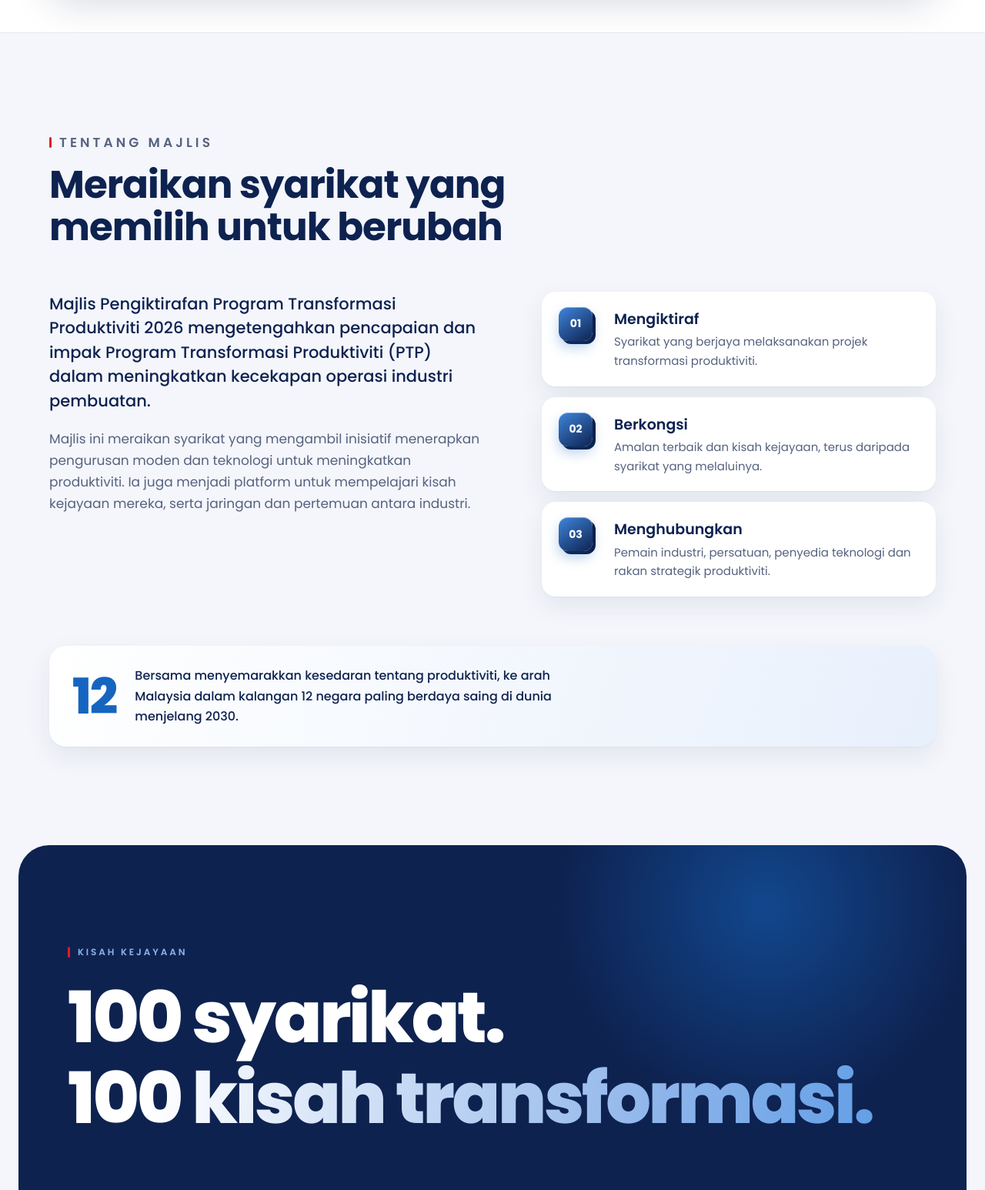
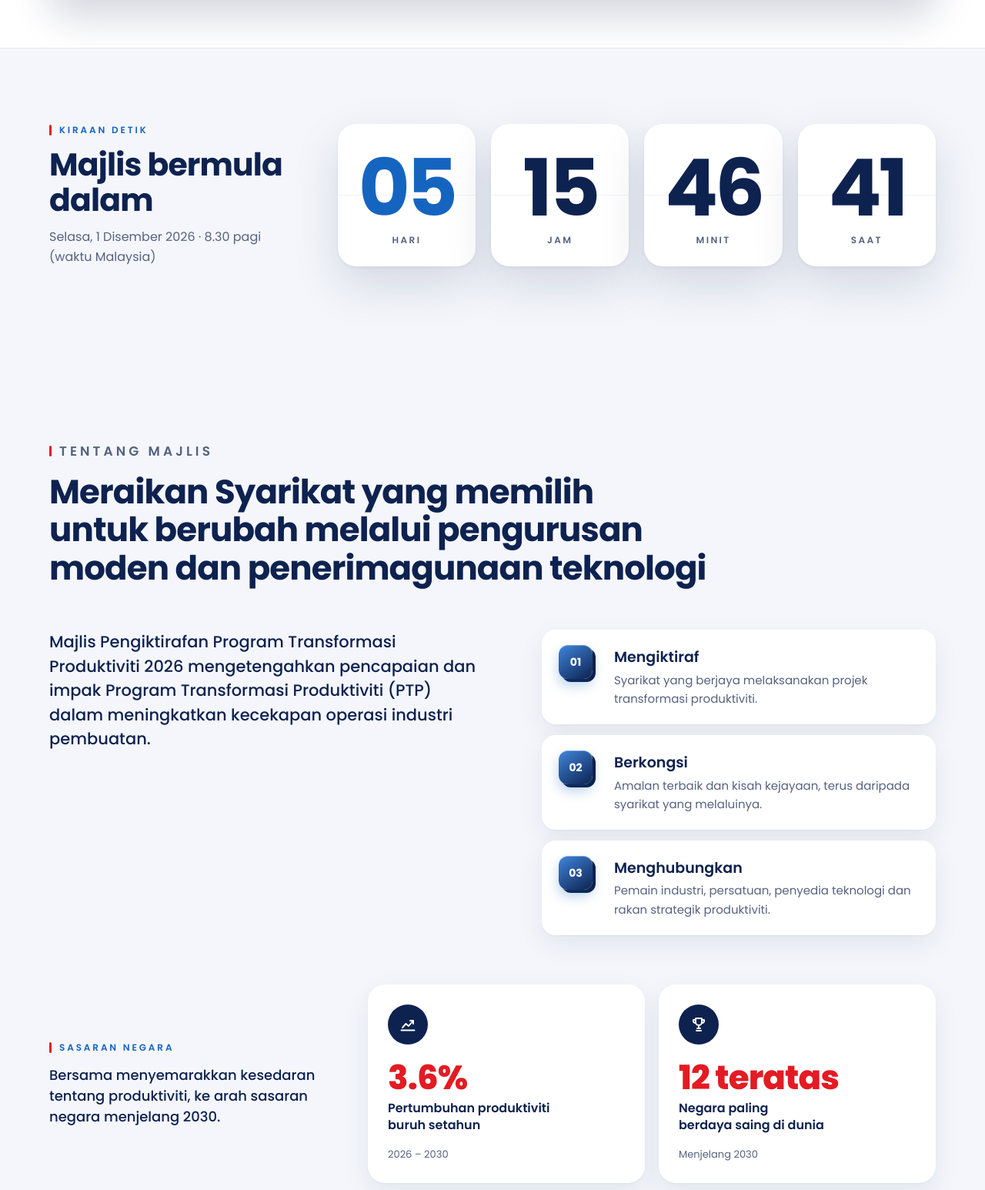
Before and after one commit to hqlhadi-commits/ptp2026, a plain HTML site: page index.html in a window 1280 px wide. Shown: the part 598-2144 px from the top of the page at 77% size. Drawn offline with Linux system fonts and the light colour scheme.

Commit message:
Pembetulan 1 (25 Nov): kiraan detik, sasaran 3.6%, tanpa perkataan Buku
- Hero: fon Great Vibes untuk "Majlis Pengiktirafan"; kesan sapuan cahaya berterusan pada "Produktiviti"
- Kiraan detik dikeluarkan dari bar butiran ke seksyen sendiri yang lebih besar (Hari/Jam/Minit/Saat)
- Tentang: tajuk baharu; perenggan kedua dibuang
- Sasaran negara: kad 3.6% pertumbuhan produktiviti buruh setahun (2026-2030) dan 12 teratas (menjelang 2030)
- Kisah Kejayaan: titik dibuang daripada tajuk
- Peluncuran: "Kisah Kejayaan Intervensi Program Transformasi Produktiviti bagi Industri Pembuatan"; perkataan Buku dibuang di seluruh halaman

Co-Authored-By: Claude Opus 5.5 <noreply@anthropic.com>
Claude-Session: https://claude.ai/code/session_01GJxeLQEk58V31Eh1SuR3u2

```diff
--- a/index.html
+++ b/index.html
@@ -7,7 +7,7 @@
 <meta name="description" content="Majlis Pengiktirafan Program Transformasi Produktiviti 2026, 1 Disember 2026, Sunway Resort Hotel. Memacu Transformasi, Melonjak Produktiviti.">
 <link rel="preconnect" href="https://fonts.googleapis.com">
 <link rel="preconnect" href="https://fonts.gstatic.com" crossorigin>
-<link href="https://fonts.googleapis.com/css2?family=Poppins:wght@400;500;600;700;800&display=swap" rel="stylesheet">
+<link href="https://fonts.googleapis.com/css2?family=Great+Vibes&family=Poppins:wght@400;500;600;700;800&display=swap" rel="stylesheet">
 <!--
   ============================================================
   NOTA UNTUK PASUKAN IT MPC
@@ -136,6 +136,8 @@ body.is-draf .ph {
 main { display: flex; flex-direction: column; }
 main > section { order: 50; }
 body[data-fasa="sebelum"] #hero { order: 1; }
+body[data-fasa="sebelum"] #kiraan { order: 2; }
+body:not([data-fasa="sebelum"]) #kiraan { display: none; }
 body[data-fasa="sebelum"] #fakta { order: 2; }
 body[data-fasa="sebelum"] #tentang { order: 3; }
 body[data-fasa="sebelum"] #kisah { order: 4; }
@@ -179,6 +181,8 @@ section { scroll-margin-top: 84px; }
 .sec { padding: clamp(72px, 10vw, 128px) 0; }
 .sec-head { display: grid; gap: 14px; margin-bottom: clamp(36px, 5vw, 56px); max-width: 760px; }
 .sec-head h2, .h2 { font-size: clamp(30px, 4.2vw, 50px); font-weight: 700; line-height: 1.1; letter-spacing: -0.02em; color: var(--navy); }
+.sec-head-wide { max-width: 980px; }
+.sec-head-wide h2 { font-size: clamp(28px, 3.4vw, 46px); line-height: 1.14; }
 .sec-head p { color: var(--muted); font-size: 17px; max-width: 62ch; }
 
 /* ---------- Hiasan latar (garis lengkung, titik) ---------- */
@@ -208,9 +212,19 @@ section { scroll-margin-top: 84px; }
 }
 .hero-title { display: inline-grid; justify-self: start; align-self: start; font-weight: 800; line-height: 1; }
 .hero-title > span { display: block; }
-.hero-title .script { font-weight: 500; font-size: clamp(26px, 3.1vw, 48px); line-height: 1.15; color: var(--navy); letter-spacing: -0.01em; margin-bottom: 2px; }
+.hero-title .script { font-family: "Great Vibes", "Brush Script MT", cursive; font-weight: 400; font-size: clamp(42px, 4.8vw, 78px); line-height: 1.1; color: var(--navy); letter-spacing: 0; margin: 0 0 -0.06em 0.02em; }
 .hero-title .l2 { font-size: clamp(28px, 3.7vw, 60px); font-weight: 700; color: var(--blue); letter-spacing: -0.02em; line-height: 1.08; }
-.hero-title .l3 { font-size: clamp(54px, 8.6vw, 136px); font-weight: 800; color: var(--navy); letter-spacing: -0.045em; line-height: 0.96; margin-left: -0.04em; }
+.hero-title .l3 { font-size: clamp(54px, 8.6vw, 136px); font-weight: 800; color: var(--navy); letter-spacing: -0.045em; line-height: 0.96; margin-left: -0.04em; padding-bottom: 0.04em; }
+/* Kesan berterusan pada "Produktiviti": sapuan cahaya biru perlahan merentasi huruf, berulang */
+.hero-title .l3 .shine {
+  background: linear-gradient(100deg, var(--navy) 0%, var(--navy) 42%, #2A6FD0 47%, #9CC3F2 50%, #2A6FD0 53%, var(--navy) 58%, var(--navy) 100%);
+  background-size: 260% 100%; background-position: 115% 0;
+  -webkit-background-clip: text; background-clip: text; color: transparent;
+}
+@media (prefers-reduced-motion: no-preference) {
+  .hero-title .l3 .shine { animation: shine 6.5s cubic-bezier(.45,.05,.35,1) 2s infinite; }
+  @keyframes shine { 0% { background-position: 115% 0; } 55%, 100% { background-position: -15% 0; } }
+}
 .hero-title .l4 { justify-self: end; font-size: clamp(26px, 3vw, 48px); font-weight: 800; color: var(--navy); letter-spacing: -0.02em; margin-top: 2px; }
 
 .hero-top { display: grid; grid-template-columns: minmax(0, 1.45fr) minmax(280px, 1fr); gap: clamp(32px, 6vw, 96px); align-items: end; }
@@ -231,7 +245,7 @@ section { scroll-margin-top: 84px; }
   padding: clamp(18px, 2vw, 24px) clamp(18px, 2vw, 24px) clamp(18px, 2vw, 24px) clamp(22px, 2.4vw, 32px);
   background: var(--navy);
   box-shadow: 0 24px 50px rgba(14,34,80,0.18);
-  display: grid; grid-template-columns: minmax(260px, 1.2fr) minmax(max-content, 1fr) minmax(max-content, 1fr) minmax(max-content, 1fr) auto;
+  display: grid; grid-template-columns: minmax(260px, 1.3fr) minmax(max-content, 1fr) minmax(max-content, 1fr) auto;
   align-items: center;
 }
 body[data-fasa="hari"] .event-bar { grid-template-columns: minmax(230px, 0.8fr) minmax(0, 1fr) minmax(0, 1fr) auto; }
@@ -247,10 +261,6 @@ body[data-fasa="selepas"] .event-bar { grid-template-columns: minmax(230px, 1fr)
 .ec-icon { flex-shrink: 0; width: 40px; height: 40px; border-radius: 50%; display: grid; place-items: center; background: rgba(255,255,255,0.1); border: 1px solid rgba(255,255,255,0.18); color: #FFFFFF; transition: background-color .2s; }
 .ec-icon:hover { background: rgba(255,255,255,0.22); }
 .ec-icon svg { width: 17px; height: 17px; }
-.eb-count .eb-value { display: flex; align-items: baseline; gap: 8px; flex-wrap: wrap; }
-.eb-count b { font-size: clamp(28px, 2.4vw, 36px); font-weight: 700; line-height: 1; letter-spacing: -0.02em; font-variant-numeric: tabular-nums; }
-.eb-count small { font-size: 13px; font-weight: 400; color: rgba(255,255,255,0.7); }
-.eb-count .hms { font-size: 12px; font-weight: 500; color: rgba(255,255,255,0.6); font-variant-numeric: tabular-nums; }
 .eb-cta { padding-left: clamp(20px, 2vw, 32px); padding-right: 0; border-left: 0; }
 .ec-btn { display: inline-flex; align-items: center; justify-content: center; gap: 8px; white-space: nowrap; padding: 16px 26px; border-radius: 16px; background: #FFFFFF; color: var(--navy); font-size: 15px; font-weight: 600; text-decoration: none; transition: transform .2s, background-color .2s; }
 .ec-btn:hover { transform: translateY(-1px); background: #EAF1FC; }
@@ -269,6 +279,8 @@ body[data-fasa="selepas"] .event-bar { grid-template-columns: minmax(230px, 1fr)
   .eb-item { padding: 4px 20px; }
   .eb-venue-wrap { grid-column: 1 / -1; padding: 0 0 16px !important; border-left: 0; border-bottom: 1px solid rgba(255,255,255,0.14); }
   .eb-first { border-left: 0; padding-left: 0; }
+  .event-bar { grid-template-columns: repeat(2, minmax(0, 1fr)) !important; }
+  .eb-live { grid-column: span 2 !important; }
   .eb-live { grid-column: span 3; border-left: 0; padding-left: 0; }
   .eb-thanks { grid-column: 1 / -1; border-left: 0; padding-left: 0; }
   .eb-cta { grid-column: 1 / -1; padding: 4px 0 0; }
@@ -277,8 +289,7 @@ body[data-fasa="selepas"] .event-bar { grid-template-columns: minmax(230px, 1fr)
 @media (max-width: 640px) {
   .event-bar, body[data-fasa] .event-bar { grid-template-columns: 1fr 1fr; border-radius: 24px; padding: 20px; }
   .eb-item { border-left: 0; padding: 0; }
-  .eb-count { grid-column: 1 / -1; }
-  .eb-live { grid-column: 1 / -1; }
+    .eb-live { grid-column: 1 / -1; }
 }
 
 @media (max-width: 760px) {
@@ -308,6 +319,21 @@ body.loaded .preloader { opacity: 0; visibility: hidden; }
   body.loaded .rv.d4 { transition-delay: .5s; } body.loaded .rv.d5 { transition-delay: .65s; } body.loaded .rv.d6 { transition-delay: .8s; }
 }
 
+/* ---------- Kiraan detik (seksyen sendiri) ---------- */
+#kiraan { padding: clamp(56px, 8vw, 96px) 0; }
+.kiraan-inner { display: grid; grid-template-columns: minmax(240px, 0.8fr) 2fr; gap: clamp(32px, 5vw, 72px); align-items: center; }
+.kiraan-head { display: grid; gap: 12px; }
+.kiraan-head h2 { font-size: clamp(28px, 3.2vw, 42px); font-weight: 700; line-height: 1.12; letter-spacing: -0.02em; }
+.kiraan-head p:last-child { color: var(--muted); }
+.cd { display: grid; grid-template-columns: repeat(4, 1fr); gap: clamp(10px, 1.6vw, 20px); }
+.cd-unit { display: grid; justify-items: center; gap: 6px; padding: clamp(18px, 2.6vw, 32px) 8px clamp(14px, 2vw, 24px); border-radius: 24px; background: var(--surface); box-shadow: var(--shadow-lg); position: relative; overflow: hidden; }
+.cd-unit::before { content: ""; position: absolute; left: 0; right: 0; top: 50%; height: 1px; background: rgba(14,34,80,0.06); }
+.cd-unit b { position: relative; font-size: clamp(48px, 8vw, 112px); font-weight: 700; line-height: 1; letter-spacing: -0.04em; color: var(--navy); font-variant-numeric: tabular-nums; }
+.cd-unit:first-child b { color: var(--blue); }
+.cd-unit span { position: relative; font-size: 12px; font-weight: 600; letter-spacing: 0.2em; text-transform: uppercase; color: var(--muted); }
+@media (max-width: 860px) { .kiraan-inner { grid-template-columns: 1fr; } }
+@media (max-width: 480px) { .cd { gap: 8px; } .cd-unit { border-radius: 16px; } .cd-unit span { font-size: 10px; letter-spacing: 0.12em; } }
+
 /* ---------- Tentang ---------- */
 .about { display: grid; grid-template-columns: 1.1fr 1fr; gap: clamp(32px, 6vw, 88px); align-items: start; }
 .about-text { display: grid; gap: 20px; font-size: 17px; color: var(--muted); }
@@ -325,15 +351,17 @@ body.loaded .preloader { opacity: 0; visibility: hidden; }
   box-shadow: inset 0 1px 0 rgba(255,255,255,0.35), 0 8px 16px rgba(21,101,192,0.3), 4px 4px 0 #0A1A40; }
 .aims h3 { font-size: 19px; font-weight: 600; margin-bottom: 2px; }
 .aims p { color: var(--muted); font-size: 15px; }
-.aspire {
-  margin-top: clamp(40px, 6vw, 64px);
-  display: flex; flex-wrap: wrap; align-items: center; gap: 12px 24px;
-  padding: 26px 30px; border-radius: 22px;
-  background: linear-gradient(110deg, #FFFFFF, #E8F0FC);
-  box-shadow: var(--shadow);
-}
-.aspire b { font-size: clamp(44px, 5vw, 64px); font-weight: 800; line-height: 1; color: var(--blue); letter-spacing: -0.03em; }
-.aspire p { color: var(--navy); max-width: 58ch; font-weight: 500; }
+.targets { margin-top: clamp(40px, 6vw, 64px); display: grid; grid-template-columns: 1.1fr 1fr 1fr; gap: 18px; align-items: stretch; }
+.targets-intro { display: grid; gap: 12px; align-content: center; padding-right: clamp(0px, 2vw, 24px); }
+.targets-intro p:last-child { font-size: 18px; font-weight: 500; color: var(--navy); line-height: 1.5; }
+.target-card { display: grid; gap: 6px; align-content: start; padding: 26px; border-radius: 22px; background: var(--surface); box-shadow: var(--shadow); }
+.t-ico { width: 52px; height: 52px; border-radius: 50%; display: grid; place-items: center; background: var(--navy); color: #FFFFFF; margin-bottom: 14px; }
+.t-ico svg { width: 24px; height: 24px; }
+.target-card b { font-size: clamp(34px, 3.4vw, 44px); font-weight: 800; line-height: 1.05; letter-spacing: -0.02em; color: var(--red); }
+.target-card h3 { font-size: 16px; font-weight: 600; line-height: 1.4; color: var(--navy); }
+.target-card small { margin-top: 10px; font-size: 13px; color: var(--muted); }
+@media (max-width: 860px) { .targets { grid-template-columns: 1fr 1fr; } .targets-intro { grid-column: 1 / -1; padding-right: 0; } }
+@media (max-width: 460px) { .targets { grid-template-columns: 1fr; } .target-card { padding: 22px; } .target-card b { font-size: 34px; } }
 @media (max-width: 860px) { .about { grid-template-columns: 1fr; } }
 
 /* ---------- Kisah (sorotan utama, jalur biru tua) ---------- */
@@ -379,7 +407,7 @@ body.loaded .preloader { opacity: 0; visibility: hidden; }
 @media (max-width: 860px) { .kisah-grid, .sesi, .stories { grid-template-columns: 1fr; } }
 @media (max-width: 460px) { .stat { padding: 0 12px; } .stat span { font-size: 12px; } }
 
-/* ---------- Peluncuran (buku 3D) ---------- */
+/* ---------- Peluncuran (penerbitan 3D) ---------- */
 .launch { display: grid; grid-template-columns: 0.9fr 1.1fr; gap: clamp(36px, 7vw, 100px); align-items: center; }
 .book-stage { position: relative; display: grid; place-items: center; padding: 40px 0 20px; perspective: 1600px; }
 .book-stage::after { content: ""; position: absolute; bottom: 8px; width: 62%; height: 28px; border-radius: 50%; background: radial-gradient(closest-side, rgba(14,34,80,0.28), transparent); filter: blur(4px); }
@@ -411,7 +439,7 @@ body.loaded .preloader { opacity: 0; visibility: hidden; }
 .b-front svg { position: absolute; inset: 0; width: 100%; height: 100%; }
 .b-front .b-top { position: relative; font-size: 9px; font-weight: 600; letter-spacing: 0.22em; text-transform: uppercase; color: #8DB4EA; }
 .b-front .b-title { position: relative; font-size: 15px; font-weight: 500; line-height: 1; color: #BFD5F5; }
-.b-front .b-title b { display: block; font-family: var(--display); font-size: 25px; font-weight: 800; line-height: 1.02; letter-spacing: -0.02em; margin-top: 4px; }
+.b-front .b-title b { display: block; font-family: var(--display); font-size: 21px; font-weight: 800; line-height: 1.08; letter-spacing: -0.02em; margin-top: 6px; color: #FFFFFF; }
 .b-front .b-title small { display: block; margin-top: 10px; font-family: var(--display); font-size: 10px; font-weight: 600; letter-spacing: 0.2em; text-transform: uppercase; color: #BFD5F5; }
 .b-front .b-bar { position: relative; width: 28px; height: 3px; border-radius: 2px; background: var(--red); }
 .b-back { transform: rotateY(180deg) translateZ(calc(var(--t) / 2)); background: #0B1C45; }
@@ -420,6 +448,7 @@ body.loaded .preloader { opacity: 0; visibility: hidden; }
 .b-top-edge { left: 0; right: 4px; top: 0; height: var(--t); background: repeating-linear-gradient(0deg, #FFFFFF 0 2px, #E3E8F2 2px 3px); transform: translateY(calc(var(--t) / -2)) rotateX(90deg); }
 .book-cap { position: relative; z-index: 1; margin-top: 26px; font-size: 12px; color: var(--muted); text-align: center; }
 .launch-copy { display: grid; gap: 20px; }
+.h2-long { font-size: clamp(26px, 3vw, 40px) !important; line-height: 1.15 !important; }
 .launch-copy p { color: var(--muted); font-size: 17px; max-width: 54ch; }
 .meta-row { display: flex; flex-wrap: wrap; gap: 10px; }
 .chip { display: inline-flex; align-items: center; gap: 8px; padding: 8px 16px; background: var(--surface); box-shadow: var(--shadow); border-radius: 999px; font-size: 14px; font-weight: 500; font-variant-numeric: tabular-nums; }
@@ -691,7 +720,7 @@ body.is-draf .draf-bar { display: flex; }
       <h1 class="hero-title" id="hero-title">
         <span class="script rv d1">Majlis Pengiktirafan</span>
         <span class="l2 rv d2">Program Transformasi</span>
-        <span class="l3 rv d3">Produktiviti</span>
+        <span class="l3 rv d3"><span class="shine">Produktiviti</span></span>
         <span class="l4 rv d4">2026</span>
       </h1>
         <div class="hero-note rv d4">
@@ -721,10 +750,6 @@ body.is-draf .draf-bar { display: flex; }
         <div class="eb-item" data-only="sebelum">
           <span class="eb-label"><svg viewBox="0 0 24 24" fill="none" stroke="currentColor" stroke-width="1.8" aria-hidden="true"><circle cx="12" cy="12" r="8.5"/><path d="M12 7.5V12l3 2"/></svg>Masa</span>
           <span class="eb-value">8.30 pagi – 12.30 tengah hari</span>
-        </div>
-        <div class="eb-item eb-count" data-only="sebelum" aria-live="off">
-          <span class="eb-label">Majlis bermula</span>
-          <span class="eb-value"><b id="cd-hari">00</b><small>hari lagi</small><span class="hms" id="cd-hms">00:00:00</span></span>
         </div>
         <div class="eb-item eb-cta" data-only="sebelum">
           <a class="ec-btn" href="#atur-cara">Lihat Atur Cara<svg viewBox="0 0 16 16" fill="none" stroke="currentColor" stroke-width="1.8" aria-hidden="true"><path d="M3 8h10M9 4l4 4-4 4"/></svg></a>
@@ -761,17 +786,34 @@ body.is-draf .draf-bar { display: flex; }
     </div>
   </section>
 
+
+  <!-- ================= KIRAAN DETIK ================= -->
+  <section id="kiraan" aria-labelledby="kiraan-h">
+    <div class="wrap kiraan-inner">
+      <div class="kiraan-head">
+        <p class="eyebrow">Kiraan detik</p>
+        <h2 id="kiraan-h">Majlis bermula dalam</h2>
+        <p>Selasa, 1 Disember 2026 · 8.30 pagi (waktu Malaysia)</p>
+      </div>
+      <div class="cd" role="timer" aria-live="off">
+        <div class="cd-unit"><b id="cd-hari">00</b><span>Hari</span></div>
+        <div class="cd-unit"><b id="cd-jam">00</b><span>Jam</span></div>
+        <div class="cd-unit"><b id="cd-minit">00</b><span>Minit</span></div>
+        <div class="cd-unit"><b id="cd-saat">00</b><span>Saat</span></div>
+      </div>
+    </div>
+  </section>
+
   <!-- ================= TENTANG ================= -->
   <section id="tentang" class="sec" aria-labelledby="tentang-h">
     <div class="wrap">
-      <div class="sec-head">
+      <div class="sec-head sec-head-wide">
         <p class="eyebrow">Tentang Majlis</p>
-        <h2 id="tentang-h">Meraikan syarikat yang memilih untuk berubah</h2>
+        <h2 id="tentang-h">Meraikan Syarikat yang memilih untuk berubah melalui pengurusan moden dan penerimagunaan teknologi</h2>
       </div>
       <div class="about">
         <div class="about-text">
           <p>Majlis Pengiktirafan Program Transformasi Produktiviti 2026 mengetengahkan pencapaian dan impak Program Transformasi Produktiviti (PTP) dalam meningkatkan kecekapan operasi industri pembuatan.</p>
-          <p>Majlis ini meraikan syarikat yang mengambil inisiatif menerapkan pengurusan moden dan teknologi untuk meningkatkan produktiviti. Ia juga menjadi platform untuk mempelajari kisah kejayaan mereka, serta jaringan dan pertemuan antara industri.</p>
         </div>
         <ol class="aims">
           <li><div class="cube"><span>01</span></div><div><h3>Mengiktiraf</h3><p>Syarikat yang berjaya melaksanakan projek transformasi produktiviti.</p></div></li>
@@ -779,9 +821,23 @@ body.is-draf .draf-bar { display: flex; }
           <li><div class="cube"><span>03</span></div><div><h3>Menghubungkan</h3><p>Pemain industri, persatuan, penyedia teknologi dan rakan strategik produktiviti.</p></div></li>
         </ol>
       </div>
-      <div class="aspire">
-        <b>12</b>
-        <p>Bersama menyemarakkan kesedaran tentang produktiviti, ke arah Malaysia dalam kalangan 12 negara paling berdaya saing di dunia menjelang 2030.</p>
+      <div class="targets">
+        <div class="targets-intro">
+          <p class="eyebrow">Sasaran negara</p>
+          <p>Bersama menyemarakkan kesedaran tentang produktiviti, ke arah sasaran negara menjelang 2030.</p>
+        </div>
+        <div class="target-card">
+          <span class="t-ico" aria-hidden="true"><svg viewBox="0 0 24 24" fill="none" stroke="currentColor" stroke-width="1.9" stroke-linecap="round" stroke-linejoin="round"><path d="M3.5 19.5h17"/><path d="M5 16l4.5-5 3.5 3 6-7"/><path d="M15 7h4v4"/></svg></span>
+          <b>3.6%</b>
+          <h3>Pertumbuhan produktiviti buruh setahun</h3>
+          <small>2026 – 2030</small>
+        </div>
+        <div class="target-card">
+          <span class="t-ico" aria-hidden="true"><svg viewBox="0 0 24 24" fill="none" stroke="currentColor" stroke-width="1.9" stroke-linecap="round" stroke-linejoin="round"><path d="M8 4h8v5a4 4 0 0 1-8 0z"/><path d="M8 6H5a3 3 0 0 0 3 4M16 6h3a3 3 0 0 1-3 4"/><path d="M12 13v4M9 20h6M10 17h4"/></svg></span>
+          <b>12 teratas</b>
+          <h3>Negara paling berdaya saing di dunia</h3>
+          <small>Menjelang 2030</small>
+        </div>
       </div>
     </div>
   </section>
@@ -798,8 +854,8 @@ body.is-draf .draf-bar { display: flex; }
     <div class="wrap" style="position:relative">
       <p class="eyebrow">Kisah Kejayaan</p>
       <h2 class="kisah-title" id="kisah-h">
-        <span>100 syarikat.</span>
-        <span class="grad">100 kisah transformasi.</span>
+        <span>100 syarikat</span>
+        <span class="grad">100 kisah transformasi</span>
       </h2>
       <div class="kisah-grid">
         <div class="kisah-copy">
@@ -837,7 +893,7 @@ body.is-draf .draf-bar { display: flex; }
     <div class="wrap launch">
       <div class="book-stage">
         <div class="book-float">
-          <div class="book3d" role="img" aria-label="Ilustrasi kulit Buku Transformasi Produktiviti Sektor Pembuatan">
+          <div class="book3d" role="img" aria-label="Ilustrasi kulit Kisah Kejayaan Intervensi Program Transformasi Produktiviti bagi Industri Pembuatan">
             <div class="b-back"></div>
             <div class="b-spine"></div>
             <div class="b-pages"></div>
@@ -853,18 +909,18 @@ body.is-draf .draf-bar { display: flex; }
                 <circle cx="222" cy="226" r="4" fill="#E31B23"/>
               </svg>
               <span class="b-top">Perbadanan Produktiviti Malaysia</span>
-              <span class="b-title">Buku<b>Transformasi Produktiviti</b><small>Sektor Pembuatan</small></span>
+              <span class="b-title">Kisah Kejayaan<b>Intervensi Program Transformasi Produktiviti</b><small>bagi Industri Pembuatan</small></span>
               <span class="b-bar"></span>
             </div>
           </div>
         </div>
-        <p class="book-cap">Ilustrasi sementara. Kulit buku sebenar akan dimasukkan.</p>
+        <p class="book-cap">Ilustrasi sementara. Kulit sebenar akan dimasukkan.</p>
       </div>
       <div class="launch-copy">
         <p class="eyebrow">Peluncuran</p>
-        <h2 class="h2" id="peluncuran-h">Buku Transformasi Produktiviti Sektor Pembuatan</h2>
-        <p>Buku ini akan dilancarkan semasa majlis sebagai instrumen sokongan kepada pengukuran dan peluasan agenda produktiviti negara.</p>
-        <p><span class="ph">[Ringkasan kandungan buku: apa yang dihimpunkan dan untuk siapa, 1–2 ayat]</span></p>
+        <h2 class="h2 h2-long" id="peluncuran-h">Kisah Kejayaan Intervensi Program Transformasi Produktiviti bagi Industri Pembuatan</h2>
+        <p>Akan dilancarkan semasa majlis sebagai instrumen sokongan kepada pengukuran dan peluasan agenda produktiviti negara.</p>
+        <p><span class="ph">[Ringkasan kandungan: apa yang dihimpunkan dan untuk siapa, 1–2 ayat]</span></p>
         <div class="meta-row">
           <span class="chip"><i></i>9.25 pagi</span>
           <span class="chip"><i></i>Semasa sesi ucaptama</span>
@@ -1168,7 +1224,7 @@ const AGENDA = [
   { t: "09:10", label: "9.10 pagi", tajuk: "Tayangan Video Montaj Transformasi Produktiviti 2026", key: true },
   { t: "09:15", label: "9.15 pagi", tajuk: "Ucapan Aluan oleh Pengerusi Perbadanan Produktiviti Malaysia (MPC)" },
   { t: "09:25", label: "9.25 pagi", tajuk: "Ucaptama oleh Tetamu Kehormat", key: true,
-    sub: ["Peluncuran Buku Transformasi Produktiviti bagi Sektor Pembuatan", "Pengiktirafan 100 Syarikat Projek Transformasi Produktiviti 2026"] },
+    sub: ["Peluncuran Kisah Kejayaan Intervensi Program Transformasi Produktiviti bagi Industri Pembuatan", "Pengiktirafan 100 Syarikat Projek Transformasi Produktiviti 2026"] },
   { t: "09:50", label: "9.50 pagi", tajuk: "Lawatan Tetamu Kehormat ke Reruai Pameran" },
   { t: "10:00", label: "10.00 pagi", tajuk: "Perkongsian Projek Transformasi Produktiviti 2026", key: true },
   { t: "12:00", label: "12.00 tengah hari", tajuk: "Sesi Apresiasi Intervensi Projek Transformasi Produktiviti 2026", key: true, sub: ["12 Projek Terbaik"] },
@@ -1281,8 +1337,10 @@ function updateCountdown() {
   const jam = Math.floor(d / 36e5); d -= jam * 36e5;
   const minit = Math.floor(d / 6e4); d -= minit * 6e4;
   const p = (n) => String(n).padStart(2, "0");
-  $("#cd-hari").textContent = hari;
-  $("#cd-hms").textContent = p(jam) + ":" + p(minit) + ":" + p(Math.floor(d / 1e3));
+  $("#cd-hari").textContent = p(hari);
+  $("#cd-jam").textContent = p(jam);
+  $("#cd-minit").textContent = p(minit);
+  $("#cd-saat").textContent = p(Math.floor(d / 1e3));
 }
 
 // ---- fasa
```
